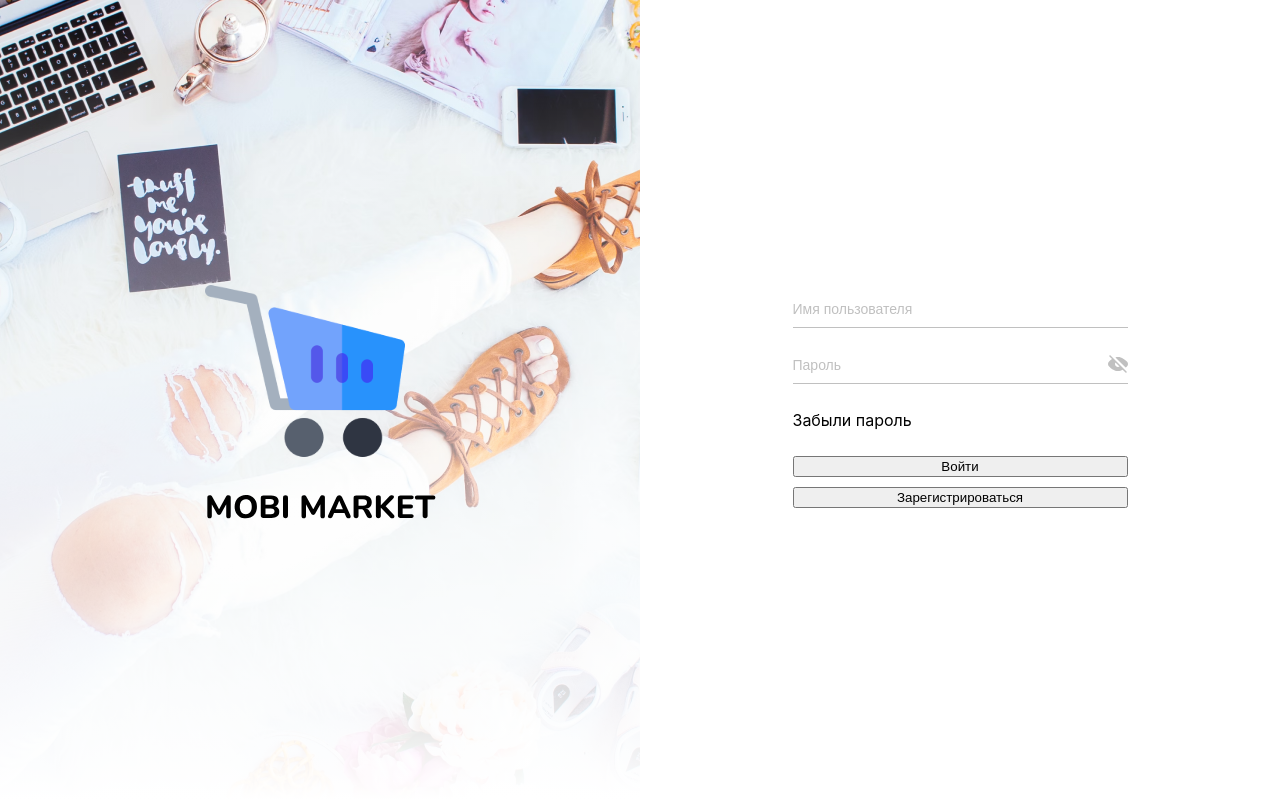
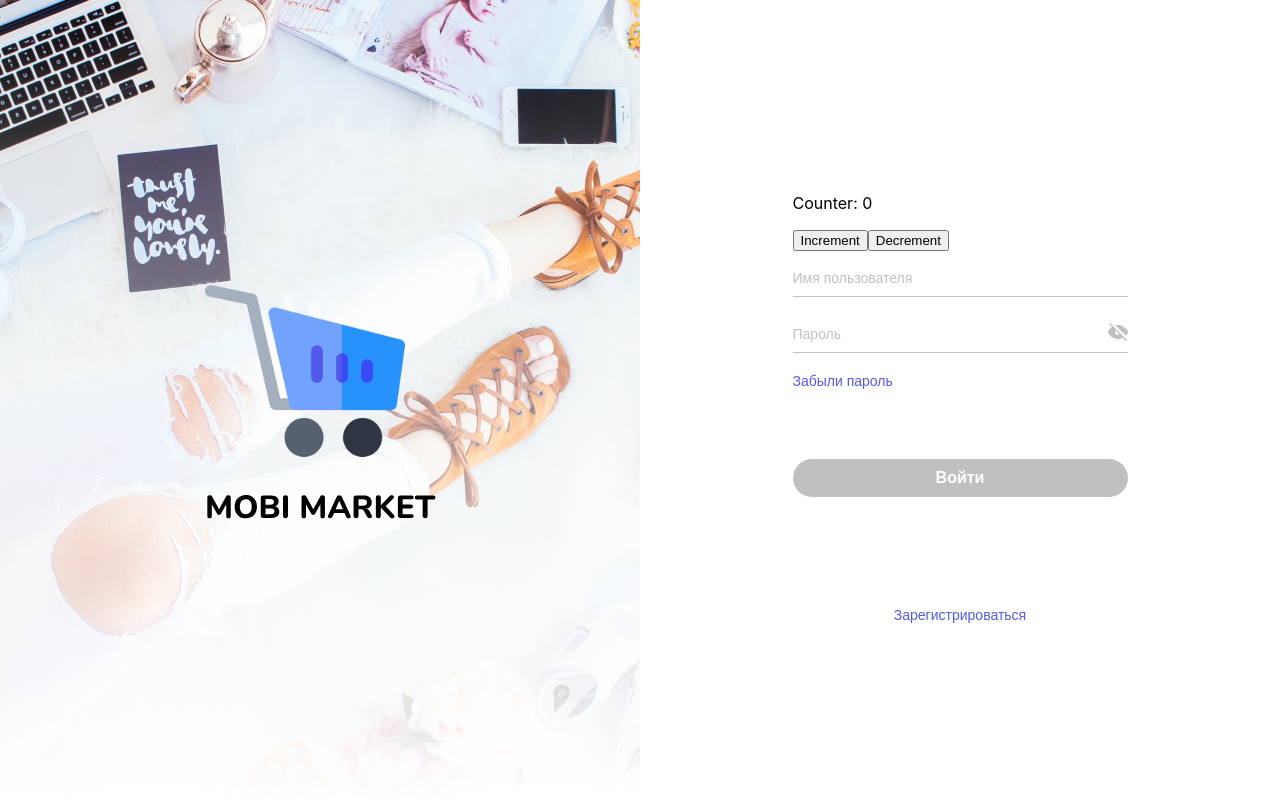
Before and after one commit to Tatynaae/neobook-challenge, a React (Create React App) app: page / in a window 1280 px wide. Built offline with nearby package versions, Linux system fonts and the light colour scheme.

Commit message:
dev/add-redux-toolkit

```diff
--- a/package.json
+++ b/package.json
@@ -3,12 +3,15 @@
   "version": "0.1.0",
   "private": true,
   "dependencies": {
+    "@reduxjs/toolkit": "^2.0.1",
     "@testing-library/jest-dom": "^5.17.0",
     "@testing-library/react": "^13.4.0",
     "@testing-library/user-event": "^13.5.0",
     "clsx": "^2.0.0",
     "react": "^18.2.0",
     "react-dom": "^18.2.0",
+    "react-redux": "^9.0.4",
+    "react-router-dom": "^6.21.0",
     "react-scripts": "5.0.1",
     "sass": "^1.69.5",
     "web-vitals": "^2.1.4"
--- a/src/components/ui/Button.jsx
+++ /dev/null
@@ -1,9 +0,0 @@
-import React from 'react'
-
-const Button = ({text}) => {
-  return (
-    <button>{text}</button>
-  )
-}
-
-export default Button
--- /dev/null
+++ b/src/components/ui/Button/Button.jsx
@@ -0,0 +1,23 @@
+import React from "react";
+import clsx from "clsx";
+import "./Button.scss";
+
+const Button = ({ text, variant = "default", className }) => {
+  const VariantStyle = {
+    default: "default-btn",
+    link: "link",
+    disabled: "disabled",
+
+  };
+
+  return (
+    <button
+      className={clsx([VariantStyle[variant]], className)}
+      disabled={variant === "disabled"}
+    >
+      {text}
+    </button>
+  );
+};
+
+export default Button;
--- /dev/null
+++ b/src/components/ui/Button/Button.scss
@@ -0,0 +1,35 @@
+@mixin baseButton {
+  cursor: pointer;
+}
+
+@mixin dis-able {
+  color: #fff;
+  padding: 10px;
+  border-radius: 80px;
+  font-size: 16px;
+  font-weight: 700;
+  border: none;
+}
+
+.default-btn {
+  @include baseButton;
+  @include dis-able;
+  background: #5458ea;
+}
+
+.disabled {
+  @include dis-able;
+  cursor: not-allowed;
+  pointer-events: all !important;
+  background: #c0c0c0;
+}
+
+.link {
+  @include baseButton;
+  color: #5458ea;
+  font-size: 14px;
+  font-weight: 500;
+  background: transparent;
+  border: none;
+  padding: 0;
+}
--- a/src/components/ui/Input/Input.jsx
+++ b/src/components/ui/Input/Input.jsx
@@ -18,8 +18,11 @@ const Input = ({
   };
 
   const Labeled = () => {
-    setLabeled(!labeled);
+    setLabeled(true);
   };
+  const Blur = (e) => {
+    e.target.value ? setLabeled(true) : setLabeled(false);
+  }
 
   return (
     <div className="input-cover">
@@ -32,7 +35,8 @@ const Input = ({
           type={type}
           placeholder={labeled ? "" : placeholder}
           className={clsx([variantStyles[variant]], className)}
-          onClick={Labeled}
+          onFocusCapture={Labeled}
+          onBlur={(e) => Blur(e)}
         />
         {icon && (
           <div>{icon}</div>
--- a/src/components/ui/Input/Input.scss
+++ b/src/components/ui/Input/Input.scss
@@ -1,6 +1,7 @@
 @mixin base {
   outline: none;
   width: 100%;
+  padding: 10px 0;
 
   &::placeholder {
     color: #c0c0c0;
--- a/src/index.js
+++ b/src/index.js
@@ -2,10 +2,12 @@ import React from 'react';
 import ReactDOM from 'react-dom/client';
 import './index.scss';
 import App from './App';
+import { Provider } from 'react-redux';
+import store from './store';
 
 const root = ReactDOM.createRoot(document.getElementById('root'));
 root.render(
-  <React.StrictMode>
-    <App />
-  </React.StrictMode>
+    <Provider store={store}>
+      <App />
+    </Provider>
 );
--- a/src/pages/login/index.jsx
+++ b/src/pages/login/index.jsx
@@ -4,10 +4,18 @@ import "./index.scss";
 import banner from "../../assets/images/image 1.png";
 import Basket from "../../assets/icons/basket";
 import Input from "../../components/ui/Input/Input";
-import Button from "../../components/ui/Button";
+import Button from "../../components/ui/Button/Button";
 import Closed from "../../assets/icons/closed";
 
+
+import { useDispatch, useSelector } from "react-redux";
+import { increment, decrement } from "../../store/counterSlice";
+
 const Login = () => {
+
+  const dispatch = useDispatch();
+  const counter = useSelector((state) => state.counter.value);
+
   const [open, setOpen] = React.useState(false);
   return (
     <div className="login">
@@ -20,6 +28,13 @@ const Login = () => {
       </div>
       <div className="enter">
         <div className="top-enter">
+          {/* tttttt */}
+          <div>
+            <p>Counter: {counter}</p>
+            <button onClick={() => dispatch(increment())}>Increment</button>
+            <button onClick={() => dispatch(decrement())}>Decrement</button>
+          </div>
+          {/* tttttt */}
           <form className="form">
             <Input
               type={"text"}
@@ -27,11 +42,16 @@ const Login = () => {
               variant="default"
               label={"Имя пользователя"}
             />
-            <Input type={open ? "text" : "password"} placeholder={"Пароль"} label={"Пароль"} icon={<Closed open={open} setOpen={setOpen}/>}/>
+            <Input
+              type={open ? "text" : "password"}
+              placeholder={"Пароль"}
+              label={"Пароль"}
+              icon={<Closed open={open} setOpen={setOpen} />}
+            />
           </form>
-          <p>Забыли пароль</p>
-          <Button text={"Войти"} />
-          <Button text={"Зарегистрироваться"} />
+          <Button text={"Забыли пароль"} variant="link" className={"linked"} />
+          <Button text={"Войти"} variant="disabled" className={"enter-btn"} />
+          <Button text={"Зарегистрироваться"} variant="link" />
         </div>
       </div>
     </div>
--- a/src/pages/login/index.scss
+++ b/src/pages/login/index.scss
@@ -56,6 +56,14 @@
         flex-direction: column;
         gap: 20px;
       }
+
+      .linked {
+        margin: 10px 0;
+        text-align: start;
+      }
+      .enter-btn {
+        margin: 15% 0 30% 0;
       }
     }
   }
+}
--- /dev/null
+++ b/src/store/counterSlice.js
@@ -0,0 +1,18 @@
+// counterSlice.js
+import { createSlice } from '@reduxjs/toolkit';
+
+const counterSlice = createSlice({
+  name: 'counter',
+  initialState: { value: 0 },
+  reducers: {
+    increment: (state) => {
+      state.value += 1;
+    },
+    decrement: (state) => {
+      state.value -= 1;
+    },
+  },
+});
+
+export const { increment, decrement } = counterSlice.actions;
+export default counterSlice.reducer;
--- /dev/null
+++ b/src/store/index.js
@@ -0,0 +1,13 @@
+// index.js
+import { configureStore } from '@reduxjs/toolkit';
+import counterReducer from './counterSlice'; // Import your slice(s)
+
+
+const store = configureStore({
+  reducer: {
+    counter: counterReducer,
+    // Add other slices here if needed
+  },
+});
+
+export default store;
```
Also changed, not shown: 1 other file (tests, documents, lock files or other folders). Lines whose indentation alone changed are shown as unchanged.
